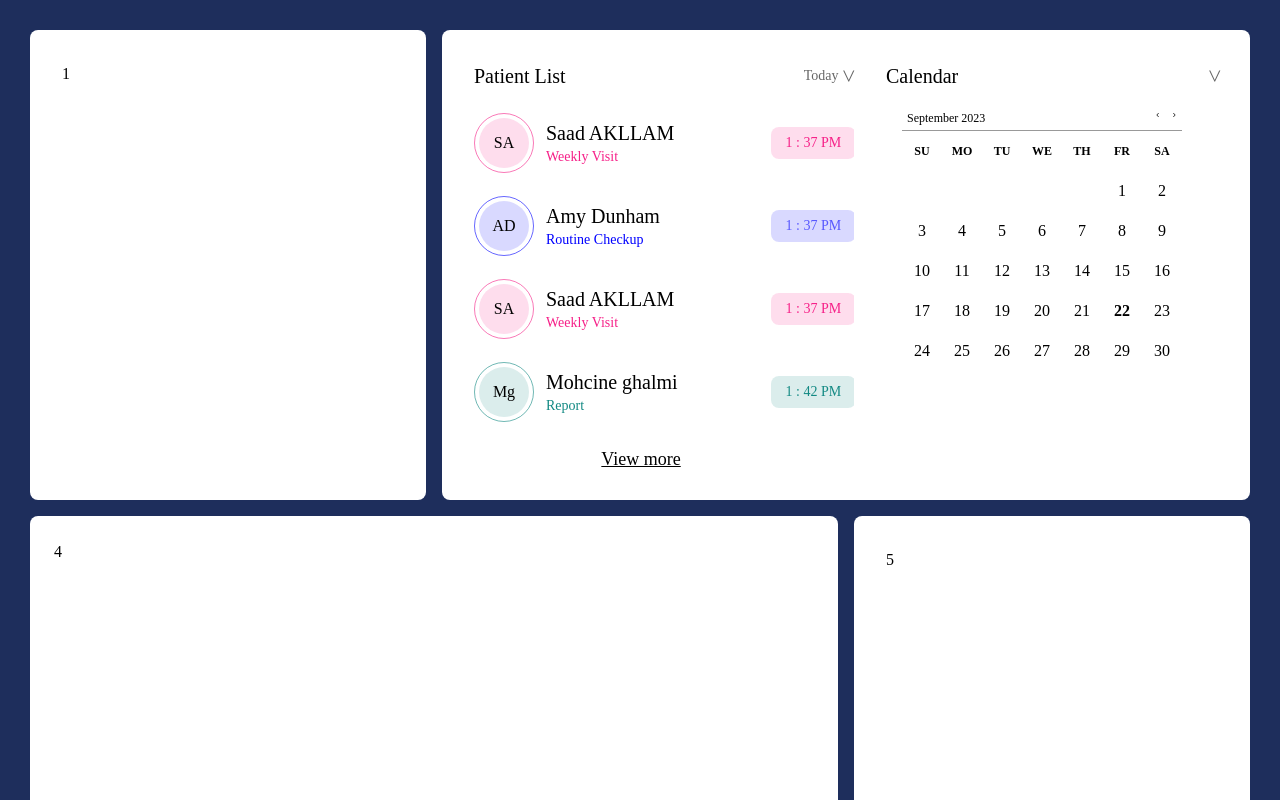
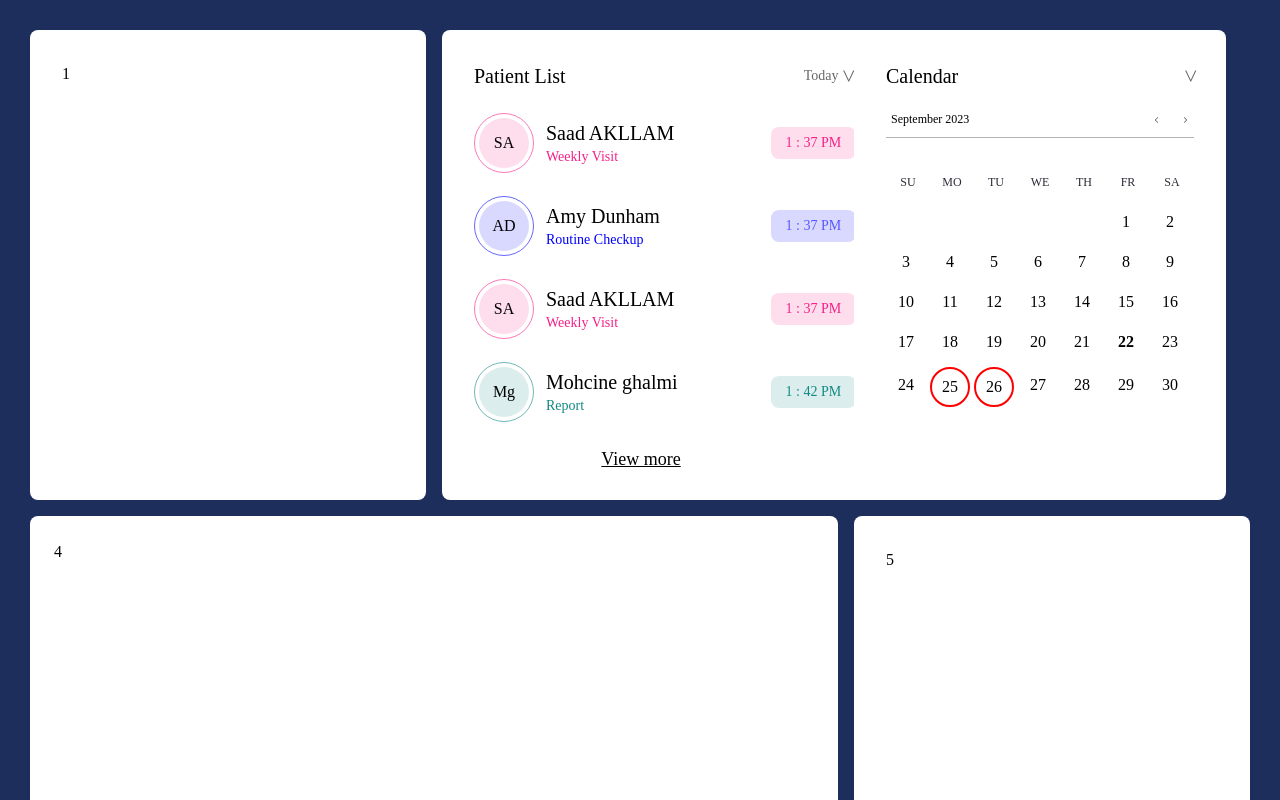
Before and after one commit to meryem-ben00/worshop, a React (Create React App) app in the folder workshop_react/: page / in a window 1280 px wide. Shown: the top 800 px of the page. Built offline with nearby package versions, Linux system fonts and the light colour scheme.

Commit message:
Component Calendar is on progress -working on the red Dot-

```diff
--- a/workshop_react/src/DoctorProfile/Calendar/calendar.jsx
+++ b/workshop_react/src/DoctorProfile/Calendar/calendar.jsx
@@ -1,58 +1,58 @@
-import { useState } from "react";
+// import { useState } from "react";
+// import { useState } from "react";
 import Card from "../Components/Card/card"
 import Title from "../Components/Title/title"
 import { DayPicker } from 'react-day-picker';
-import { format } from 'date-fns';
+// import { format } from 'date-fns';
 import 'react-day-picker/dist/style.css';
 
 const Calendar = () =>
 {
+    const customCalendar = {root: {margin: 0,  maxWidth: "100%", width: "100%", fontFamily: "poppins", },
+                                caption: { borderBottom: '1px solid rgba(0, 0, 0, 0.3)', maxWidth: "100%", width: "100%", marginBottom: "24px", paddingBottom: "8px"},
+                                caption_label: {textAlign: "center", fontWeight: 400, lineHeight: "normal", fontSize: "12px" ,fontFamily: 'poppins', fontStyle: "normal"},
+                                nav_button_next: {width: "18px", height: "18px", opacity: "60%"},
+                                nav_button_previous: {width: "18px", height: "18px", opacity: "60%"},
+                                table: {maxWidth: "100%", width: "100%", margin: 0},
+                                month: {maxWidth: "100%", width: "100%", margin: 0},
+                                head: {marginTop: "15px"},
+                                head_cell: {color: "#2B2B36", textAlign: "center", fontWeight: 400, fontStyle: "normal"},
+                                nav: {display: 'flex', gap: '10px'}
+                            };
+    const bookedDays = [new Date(2023, 9 - 1, 25), new Date(2023, 9 - 1, 26)];
 
-    //
-    // const disabledDays = [
-    //     new Date(2023, 9, 24),
-    //     new Date(2023, 9, 27),
-    //     new Date(2023, 9, 22),
-    //     { from: new Date(2023, 9, 1), to: new Date(2023, 10, 1) }
-    //   ];
-    // //
-    // const [selected, setSelected] = useState(0);
-    // const bookedStyle = { border: '2px solid red' };
+    // const [booked, setBooked] = useState(false);
+
+    const handleDayClick = (day, modifiers) => {
+        // setBooked(day && modifiers.booked);
+    };
+
+    function CustomCaption(props) {
+        console.log(props)
+
+        return (
+          <h2>
+            {props}
+          </h2>
+        );
+      }
+    // const bookedStyle = { border: '2px solid currentColor' };
     return (
-        <Card>
-            <div className="grid grid-cols-6 mb-[5px]">
+        <Card extraStyle="w-[372px]">
+            <div className="grid grid-cols-6 mb-[20px]">
                 <Title givingExtraSpace="col-end-0 col-span-4">Calendar</Title>
                 <div className="col-start-7 col-end-7 opacity-60 text-sm flex justify-center" >
                     <p className="rotate-90 text-[24px] font-light">{'>'}</p>
                 </div>
             </div>
-            <div>
-                {/*
-                color: #000;
-text-align: center;
-font-family: Poppins;
-font-size: 11.067px;
-font-style: normal;
-font-weight: 400;
-line-height: normal;
-letter-spacing: 0.111px;
-text-transform: capitalize;
-                */}
+            <div className="w-full">
                 <DayPicker
-                styles={{
-                        caption: { borderBottom: '1px solid rgba(0, 0, 0, 0.4)' },
-                        caption_label: {textAlign: "center", fontWeight: 400, lineHeight: "normal", fontSize: "12px" ,fontFamily: 'poppins'},
-                        nav_button_next: {width: "16px", height: "16px"},
-                        nav_button_previous: {width: "16px", height: "16px"},
-                        root: {width: "inherit", }
-                        // nav: {display: "flex", flex: "s"}
-                    }}
-                // modifiers={{booked: disabledDays}}
-                // modifiersStyles={{ booked: bookedStyle }}
-                // selected={selected}
-                // onSelect={setSelected}
+                // components={{Day: CustomCaption}}
+                styles={customCalendar}
+                modifiers={{booked: bookedDays}}
+                modifiersStyles={{ booked: {content: "·", display: "block", textAlign: "center", marginTop: "5px", border: '2px solid red'}, }}
+                onDayClick={handleDayClick}
                 />
-                {/* {selected && <p>You picked this date {format(selected, 'PP')}</p>} */}
             </div>
         </Card>
     );
```
